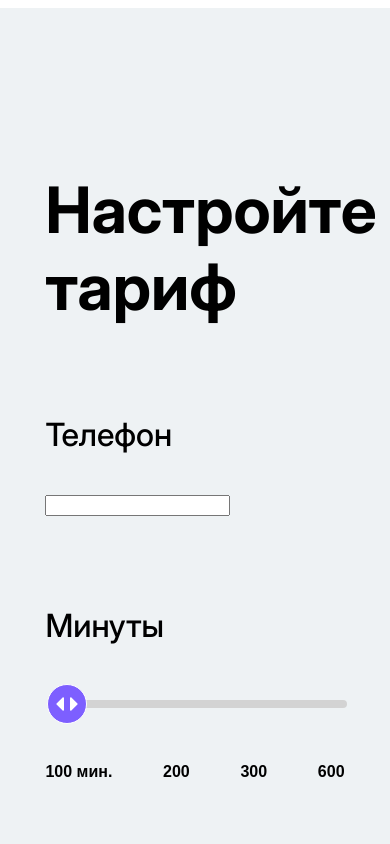
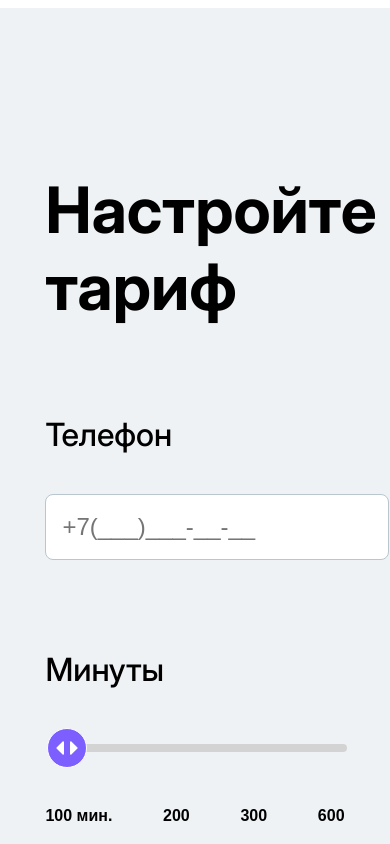
Before and after one commit to aposum23/TariffPreferences, a Vue app: page / in a window 390 px wide. Shown: the top 844 px of the page. Built offline with nearby package versions, Linux system fonts and the light colour scheme; the HTML template or start-up script is replaced by a standard one.

Commit message:
phoneNumberInput: Добавлен новый инпут для номера телефона

```diff
--- /dev/null
+++ b/src/components/inputs/PhoneNumber.vue
@@ -0,0 +1,74 @@
+<script setup lang="ts">
+import {ref, watch} from "vue";
+
+const isFilled = ref<boolean>(true);
+
+const value = ref<string>('');
+
+const emit = defineEmits<{
+  'update:modelValue': [string]
+}>();
+
+const props = defineProps<{
+  modelValue: string
+}>();
+
+const phoneNumber = ref<string>(props.modelValue || '');
+
+const setSymbols = (phoneString: string): void => {
+  let numbers = phoneString.replace(/\D/g, '');
+
+  if (numbers.length === 1 && !phoneNumber.value.includes('+7')) {
+    phoneNumber.value = `+7(${numbers}`;
+  }
+  if (numbers.length === 4 && phoneNumber.value.length === 6)
+    phoneNumber.value += ')'
+  else if (numbers.length === 7 && phoneNumber.value.length === 10)
+    phoneNumber.value += '-'
+  else if (numbers.length === 9 && phoneNumber.value.length === 13)
+    phoneNumber.value += '-'
+
+  emit('update:modelValue', phoneNumber.value)
+}
+
+const clearSymbols = (phoneString: string): void => {
+  if (phoneString === '+7(')
+    value.value = ''
+}
+
+watch(
+    () => phoneNumber.value,
+    (newValue) => setSymbols(newValue)
+);
+</script>
+
+<template>
+  <input
+      class="phone-number "
+      :class="isFilled ? '' : 'wrong-validation'"
+      type="text"
+      placeholder="+7(___)___-__-__"
+      maxlength="16"
+      v-model="phoneNumber"
+      @focusout="clearSymbols(phoneNumber)"
+  />
+</template>
+
+<style scoped lang="scss">
+.phone-number {
+  border: 1px solid #B8C6CF;
+  border-radius: 8px;
+  font-size: 24px;
+  font-weight: 400;
+  padding: 18px 16px;
+  outline: none;
+
+  &:focus {
+    outline: 2px solid #7A5CFA;
+  }
+}
+
+.wrong-validation {
+  outline: 2px solid #EB5757
+}
+</style>
--- a/src/modules/TariffPreferences/TariffPreferences.vue
+++ b/src/modules/TariffPreferences/TariffPreferences.vue
@@ -1,18 +1,25 @@
 <script setup lang="ts">
 import SliderInput from "@/components/inputs/SliderInput.vue";
+import PhoneNumber from "@/components/inputs/PhoneNumber.vue";
+import {ref} from "vue";
+
+const phone = ref('');
+const minutes = ref(0);
+const sms = ref(2);
+const ethernet = ref(0);
 </script>
 
 <template>
   <form class="tariff-preferences">
     <h1 class="tariff-preferences__header">Настройте тариф</h1>
     <p class="input-label">Телефон</p>
-    <input type="text"/>
+    <PhoneNumber v-model="phone"/>
     <p class="input-label">Минуты</p>
-    <SliderInput color="main" :values="[100, 200, 300, 600]" model-value="" measurement="мин."/>
+    <SliderInput color="main" :values="[100, 200, 300, 600]" v-model="minutes" measurement="мин."/>
     <p class="input-label">СМС</p>
-    <SliderInput :values="[0, 50, 100, 150]" model-value="" measurement="шт."/>
+    <SliderInput :values="[0, 50, 100, 150]" v-model="sms" measurement="шт."/>
     <p class="input-label">Интернет</p>
-    <SliderInput :values="[5, 10, 15, 25]" model-value="" measurement="ГБ."/>
+    <SliderInput :values="[5, 10, 15, 25]" v-model="ethernet" measurement="ГБ."/>
     <p class="input-label">WiFi роутер</p>
     <input type="checkbox"/>
   </form>
```
